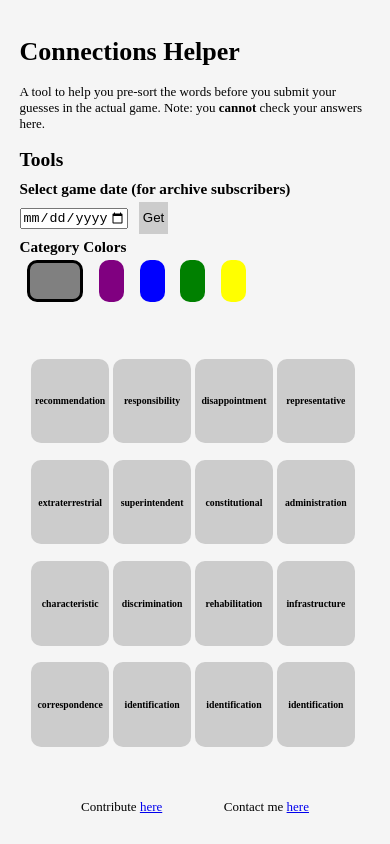
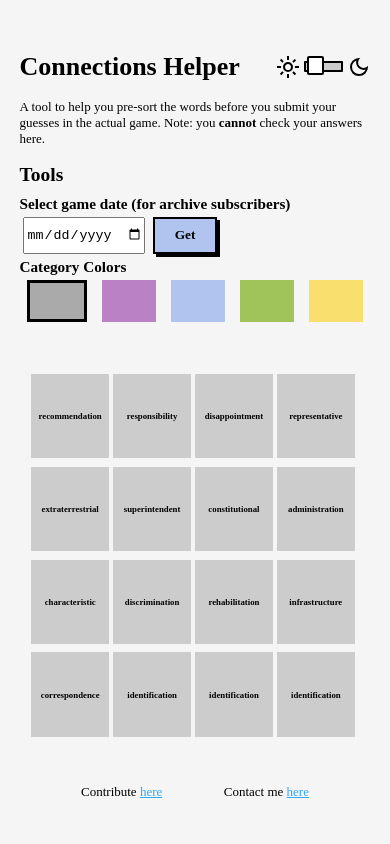
Before and after one commit to rajatvarma/connections-helper, a website: page index.html in a window 390 px wide. Drawn offline with nearby package versions, Linux system fonts and the light colour scheme; no server answers; a web font is replaced by a local one.

Commit message:
more styling

```diff
--- a/index.html
+++ b/index.html
@@ -7,11 +7,24 @@
     <link rel="preconnect" href="https://fonts.googleapis.com">
     <link rel="preconnect" href="https://fonts.gstatic.com" crossorigin>
     <link href="https://fonts.googleapis.com/css2?family=Funnel+Sans:wght@300..800&display=swap" rel="stylesheet">
+    <link rel="stylesheet" href="https://fonts.googleapis.com/css2?family=Material+Symbols+Outlined:opsz,wght,FILL,GRAD@24,400,0,0&icon_names=dark_mode;light_mode" />
+    <link rel="stylesheet" href="https://fonts.googleapis.com/css2?family=Material+Symbols+Outlined:opsz,wght,FILL,GRAD@24,400,0,0&icon_names=light_mode" />
     <title>Connections Helper</title>
 </head>
 <body>
     <div id="tools">
-        <h1>Connections Helper</h1>
+        <div id="tools-heading">
+            <h1>Connections Helper</h1>
+            <div id="theme-switch">
+                <svg xmlns="http://www.w3.org/2000/svg" height="24px" viewBox="0 -960 960 960" width="24px" fill="black"><path d="M480-360q50 0 85-35t35-85q0-50-35-85t-85-35q-50 0-85 35t-35 85q0 50 35 85t85 35Zm0 80q-83 0-141.5-58.5T280-480q0-83 58.5-141.5T480-680q83 0 141.5 58.5T680-480q0 83-58.5 141.5T480-280ZM200-440H40v-80h160v80Zm720 0H760v-80h160v80ZM440-760v-160h80v160h-80Zm0 720v-160h80v160h-80ZM256-650l-101-97 57-59 96 100-52 56Zm492 496-97-101 53-55 101 97-57 59Zm-98-550 97-101 59 57-100 96-56-52ZM154-212l101-97 55 53-97 101-59-57Zm326-268Z"/></svg>
+                <!-- From Uiverse.io by martinval9 -->
+                <label class="switch">
+                    <input type="checkbox" onchange="handleThemeChange()">
+                    <span class="slider"></span>
+                </label>
+                <svg xmlns="http://www.w3.org/2000/svg" height="24px" viewBox="0 -960 960 960" width="24px" fill="black"><path d="M480-120q-150 0-255-105T120-480q0-150 105-255t255-105q14 0 27.5 1t26.5 3q-41 29-65.5 75.5T444-660q0 90 63 153t153 63q55 0 101-24.5t75-65.5q2 13 3 26.5t1 27.5q0 150-105 255T480-120Zm0-80q88 0 158-48.5T740-375q-20 5-40 8t-40 3q-123 0-209.5-86.5T364-660q0-20 3-40t8-40q-78 32-126.5 102T200-480q0 116 82 198t198 82Zm-10-270Z"/></svg>
+            </div>
+        </div>
         <p>A tool to help you pre-sort the words before you submit your guesses in the actual game. Note: you <b>cannot</b> check your answers here.</p>
         <h2>Tools</h2>
         <h3>Select game date (for archive subscribers)</h3>
@@ -38,10 +51,11 @@
 
 <script>
 
-    const colors = ["grey", "purple", "blue", "green", "yellow"]
+    const colors = ["aaaaaa", "ba81c4", "b1c4ef", "a0c35a", "f9df6e"]
     let currentColor = colors[0];
     let data = []
     let date = ""
+    let darkTheme = false;
     window.onload = render();
 
 
@@ -83,8 +97,8 @@
                 {content: "infrastructure"},
                 {content: "correspondence"},
                 {content: "identification"},
-            {content: "identification"},
-        {content: "identification"}]
+                {content: "identification"},
+                {content: "identification"}]
         }
 
         const toolsElement = document.getElementById("colorbar")
@@ -102,7 +116,7 @@
                 });
                 colorElement.classList.add("color-button-selected");
             })
-            colorElement.style.backgroundColor = color
+            colorElement.style.backgroundColor = "#" + color
             toolsElement.appendChild(colorElement)
         })
         const el = document.createElement("div");
@@ -123,10 +137,10 @@
             }
 
             word.onclick = (() => {
-                if (word.style.backgroundColor == currentColor) {
+                if (word.style.backgroundColor != "") {
                     word.style.backgroundColor = "";
                 } else {
-                    word.style.backgroundColor = currentColor
+                    word.style.backgroundColor = "#" + currentColor;
                 }
             });
             el.appendChild(word);
@@ -138,5 +152,27 @@
         date = input.value;
     }
 
+    function handleThemeChange() {
+        darkTheme = !darkTheme;
+        const icons = document.getElementsByTagName("svg")
+        const button = document.body.getElementsByTagName("button")[0];
+        const selectedColor = document.body.getElementsByClassName("color-button-selected")[0];
+        if (darkTheme) {
+            document.body.style.backgroundColor = "#222222";
+            document.body.style.color = "#EEEEEE"
+            Array.from(icons).forEach(icon => {
+                icon.style.fill = "#EEEEEE";
+            });
+            selectedColor.style.borderColor = "white"
+
+        } else {
+            document.body.removeAttribute("style")
+            Array.from(icons).forEach(icon => {
+                icon.style.fill = "";
+            });
+        }
+
+    }
+
 </script>
 </html>
--- a/netlify/functions/index.ts
+++ b/netlify/functions/index.ts
@@ -14,8 +14,6 @@ export default async (req: Request, context: Context) => {
 
     const requestDate = req.url.split("?date=")[1]
     const date = requestDate ? requestDate : new Date().toISOString().split('T')[0];
-    console.log(date)
     const responseText = await main(date);
-    console.log(responseText);
     return new Response(JSON.stringify(responseText), responseHeaders);
 }
--- a/netlify/functions/scrape.ts
+++ b/netlify/functions/scrape.ts
@@ -14,7 +14,6 @@ async function main(date:string) {
 
     const response = await fetch(`https://www.nytimes.com/svc/connections/v2/${date}.json`, requestOptions);
     const text = await response.text();
-    console.log(text)
     const parsedText = JSON.parse(text);
 
     parsedText.categories.forEach((category:{"title": string, "cards": {"content"?: string, "image_url"?: string, "image_alt_text"?:string, "position": number}[]}) => {
@@ -28,8 +27,6 @@ async function main(date:string) {
         return 0;
     });
 
-    console.log(words)
-
     return words;
 }
 
--- a/style.css
+++ b/style.css
@@ -2,7 +2,7 @@ body {
     background-color: whitesmoke;
     font-family: "Funnel Sans";
     display: flex;
-    justify-content: space-around;
+    justify-content: space-evenly;
     flex-direction: row;
     align-items: center;
     height: 100vh;
@@ -17,12 +17,38 @@ body {
     justify-content: center;
 }
 
+#tools-heading {
+    display: flex;
+    font-display: row;
+    justify-content: space-between;
+    align-items: center;
+}
 
-#date-picker button{
-    border: none;
-    padding: 1vh 1vw;
+#theme-switch {
+    display: flex;
+    font-display: row;
+    align-items: center;
+}
+
+#date-picker {
+    padding: 0 1vw;
+    display: flex;
+}
+
+#date-picker button {
+    border: 2px solid black;
+    box-shadow: 3px 3px black;
+    outline-offset: 1px; /* Moves the outline outward */
+    font-family: "Funnel Sans";
+    padding: 1vh 2vw;
     margin-left: 2vw;
-    background-color: #ccc;
+    background-color: #b1c4ef;
+    font-weight: 600;
+}
+
+#date-picker button:active {
+    box-shadow: none;
+    translate: 3px 3px;
 }
 
 #colorbar {
@@ -40,15 +66,19 @@ body {
     flex-wrap: wrap;
 }
 
+a {
+    color: #31A6F3;
+}
+
 .word {
     font-weight: 700;
     display: flex;
     width: 7vw;
     height: 7vw;
     margin: 0.5vh 0.5vw;
+    color: #000;
     align-content: center;
     background-color: #ccc;
-    border-radius: 10px;
     flex-wrap: wrap;
     justify-content: center;
     cursor: pointer;
@@ -56,20 +86,18 @@ body {
 }
 
 .word:hover {
-    background-color: #aaa;
+    background-color: #b9b9b9;
     transition: 0.2s;
 }
 
 .color-button {
-    border-radius: 10px;
     flex: 1;
     margin: 0vh 2vw;
     transition: 0.2s ease-out;
 }
 
 .color-button-selected {
-    border: 5px black solid;
-    flex: 2;
+    border: 5px solid;
     transition: 0.2s ease-in;
 }
 
@@ -77,6 +105,63 @@ body {
     display: flex;
     flex-direction: column;
     justify-content: space-evenly;
+}
+
+/* From Uiverse.io by martinval9 */
+/* The switch - the box around the slider */
+.switch {
+ font-size: 11px;
+ position: relative;
+ display: inline-block;
+ width: 3.5em;
+ height: 1em;
+ margin: 0 1vw;
+}
+
+/* Hide default HTML checkbox */
+.switch input {
+ opacity: 0;
+ width: 0;
+ height: 0;
+}
+
+/* The slider */
+.slider {
+ position: absolute;
+ cursor: pointer;
+ top: 0;
+ left: 0;
+ right: 0;
+ bottom: 0;
+ background-color: #ccc;
+ border: 2px solid #000;
+ transition: .4s;
+ border-radius: 1px;
+}
+
+.slider:before {
+ position: absolute;
+ content: "";
+ height: 1.3em;
+ width: 1.2em;
+ border-radius: 2px;
+ left: 0.1em;
+ bottom: -0.4em;
+ background-color: #fff;
+ border: 2px solid #000;
+ transition: 0.1s;
+}
+
+input:checked + .slider {
+ background-color: #000;
+}
+
+input:focus + .slider {
+ box-shadow: 0 0 1px #2196F3;
+}
+
+input:checked + .slider:before {
+ transform: translateX(1.3em);
 }
 
 
@@ -92,6 +177,13 @@ body {
         padding: 2vh 5vw;
     }
 
+    #date-picker input {
+        width: 30vw;
+    }
+
+    #date-picker button{
+        padding: 1vh 5vw;
+    }
 
     #tools h1, #tools h2, #tools h3 {
         margin: 0.5vh 0vw;
@@ -105,19 +197,26 @@ body {
     }
 
     #colorbar {
-        width: 60vw;
+        width: 90vw;
+        flex: 1;
         height: 5vh;
     }
 
     .color-button-selected {
-        border: 3px black solid;
+        border: 3px solid;
     }
 
     .word {
-        font-size: 2.5vw;
+        font-size: 2.25vw;
         width: 20vw;
         height: 10vh;
-        margin: 1vh 0.5vw;
+        margin: 0.5vh 0.5vw;
+        transition: none;
+    }
+
+    .word:hover {
+        transition: none;
+        background-color: #cccccc;
     }
 
     .footer {
```
